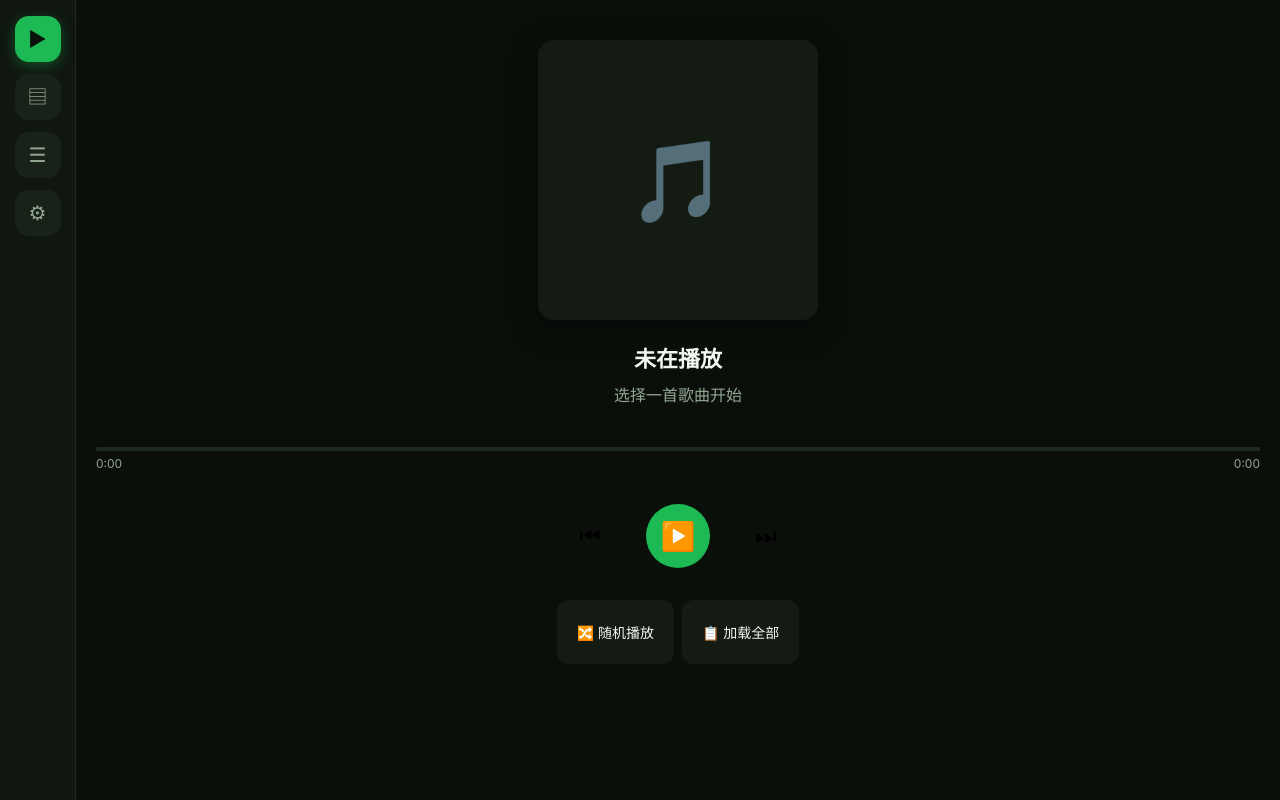
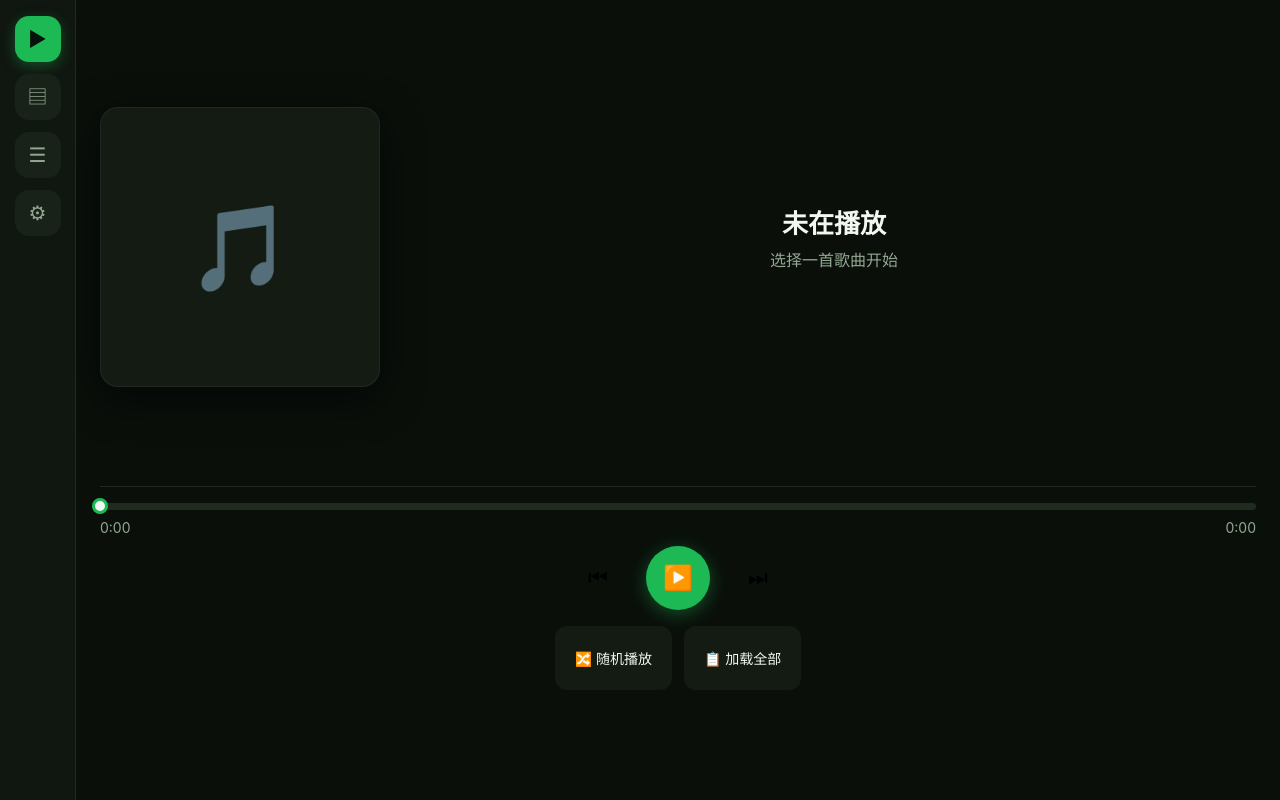
Before and after one commit to ColaCoooool/incar_music, a Vue app in the folder frontend/: page / in a window 1280 px wide. Built offline with nearby package versions, Linux system fonts and the light colour scheme.

Commit message:
feat(frontend): player page - cover+lyrics side by side with big controls

```diff
--- a/frontend/src/styles/main.css
+++ b/frontend/src/styles/main.css
@@ -248,17 +248,26 @@ body {
   height: 100%;
   display: flex;
   flex-direction: column;
-  padding: 20px;
-  padding-top: 40px;
+  padding: 24px;
+  gap: 16px;
+}
+
+.player-main {
+  flex: 1;
+  display: flex;
+  gap: 32px;
+  align-items: center;
+  min-height: 0;
 }
 
 .player-cover {
   width: 280px;
   height: 280px;
-  border-radius: 16px;
+  border-radius: 18px;
   object-fit: cover;
-  margin: 0 auto;
-  box-shadow: 0 8px 32px rgba(0, 0, 0, 0.4);
+  flex-shrink: 0;
+  box-shadow: 0 12px 40px rgba(0, 0, 0, 0.55);
+  border: 1px solid rgba(255, 255, 255, 0.06);
 }
 
 .player-cover-placeholder {
@@ -266,35 +275,74 @@ body {
   display: flex;
   align-items: center;
   justify-content: center;
-  font-size: 80px;
-  margin: 0 auto;
+  font-size: 84px;
 }
 
 .player-info {
-  text-align: center;
-  margin: 24px 0;
+  flex: 1;
+  min-width: 0;
+  display: flex;
+  flex-direction: column;
+  align-items: center;
 }
 
 .player-title {
-  font-size: 22px;
-  font-weight: 600;
-  margin-bottom: 8px;
+  font-size: 26px;
+  font-weight: 700;
+  margin-bottom: 6px;
+  text-align: center;
 }
 
 .player-artist {
   font-size: 16px;
   color: var(--text-secondary);
+  margin-bottom: 16px;
+  text-align: center;
 }
 
-.player-progress {
-  margin: 16px 0;
+/* Lyrics */
+.lyrics-container {
+  width: 100%;
+  max-height: none;
+  overflow: visible;
+  padding: 8px;
+  background: none;
+  border-radius: 0;
+  margin-top: 0;
+  text-align: center;
+}
+
+.lyric-line {
+  padding: 6px 0;
+  font-size: 17px;
+  color: var(--text-muted);
+  transition: all 0.25s;
+}
+
+.lyric-line.active {
+  color: var(--text-primary);
+  font-size: 20px;
+  font-weight: 600;
+  background: rgba(29, 185, 84, 0.12);
+  border: 1px solid rgba(29, 185, 84, 0.25);
+  border-radius: 12px;
+  padding: 7px 22px;
+}
+
+/* Control bar */
+.player-controls {
+  display: flex;
+  flex-direction: column;
+  gap: 8px;
+  border-top: 1px solid var(--border);
+  padding-top: 16px;
 }
 
 .progress-bar {
   width: 100%;
-  height: 4px;
+  height: 7px;
   background: var(--border);
-  border-radius: 2px;
+  border-radius: 4px;
   cursor: pointer;
   position: relative;
 }
@@ -302,32 +350,41 @@ body {
 .progress-fill {
   height: 100%;
   background: var(--accent);
-  border-radius: 2px;
+  border-radius: 4px;
   transition: width 0.1s linear;
+}
+
+.progress-thumb {
+  position: absolute;
+  top: 50%;
+  transform: translate(-50%, -50%);
+  width: 16px;
+  height: 16px;
+  border-radius: 50%;
+  background: var(--text-primary);
+  border: 3px solid var(--accent);
 }
 
 .progress-times {
   display: flex;
   justify-content: space-between;
-  font-size: 12px;
+  font-size: 14px;
   color: var(--text-secondary);
-  margin-top: 4px;
 }
 
-.player-controls {
+.player-buttons {
   display: flex;
   align-items: center;
   justify-content: center;
-  gap: 32px;
-  margin: 16px 0;
+  gap: 20px;
 }
 
 .control-btn {
-  width: 48px;
-  height: 48px;
+  width: 56px;
+  height: 56px;
   border: none;
   background: none;
-  font-size: 24px;
+  font-size: 22px;
   cursor: pointer;
   border-radius: 50%;
   display: flex;
@@ -337,18 +394,27 @@ body {
 }
 
 .control-btn:hover {
-  background: var(--bg-card);
+  background: var(--bg-hover);
 }
 
 .control-btn.play {
   width: 64px;
   height: 64px;
   background: var(--accent);
-  font-size: 28px;
+  font-size: 24px;
+  color: var(--accent-contrast);
+  box-shadow: 0 4px 18px rgba(29, 185, 84, 0.4);
 }
 
 .control-btn.play:hover {
   background: var(--accent-hover);
+}
+
+/* Narrow screens: stacked layout */
+@media (max-width: 767px) {
+  .player-main { flex-direction: column; gap: 16px; }
+  .player-cover { width: 220px; height: 220px; }
+  .lyrics-container { max-height: 180px; overflow-y: auto; }
 }
 
 /* ─── Library / Song List ───────────────────────────────────── */
@@ -581,29 +647,6 @@ body {
   font-size: 16px;
 }
 
-/* ─── Lyrics ────────────────────────────────────────────────── */
-
-.lyrics-container {
-  max-height: 200px;
-  overflow-y: auto;
-  padding: 16px;
-  background: var(--bg-card);
-  border-radius: var(--radius);
-  margin-top: 16px;
-}
-
-.lyric-line {
-  padding: 4px 0;
-  font-size: 14px;
-  color: var(--text-secondary);
-  transition: color 0.3s;
-}
-
-.lyric-line.active {
-  color: var(--accent);
-  font-weight: 500;
-}
-
 /* ─── Settings ──────────────────────────────────────────────── */
 
 .settings-group {
--- a/frontend/src/views/Player.vue
+++ b/frontend/src/views/Player.vue
@@ -1,6 +1,7 @@
 <template>
   <div class="player-view">
-    <!-- Cover Art -->
+    <!-- Cover + Lyrics side by side (wide), stacked (narrow) -->
+    <div class="player-main">
       <div v-if="playerStore.currentSong">
         <img
           v-if="playerStore.currentSong.cover_url"
@@ -12,7 +13,6 @@
       </div>
       <div v-else class="player-cover player-cover-placeholder">🎵</div>
 
-    <!-- Song Info -->
       <div class="player-info">
         <div class="player-title">
           {{ playerStore.currentSong?.title || '未在播放' }}
@@ -20,29 +20,6 @@
         <div class="player-artist">
           {{ playerStore.currentSong?.artist_name || '选择一首歌曲开始' }}
         </div>
-    </div>
-
-    <!-- Progress Bar -->
-    <div class="player-progress">
-      <div class="progress-bar" @click="handleSeek">
-        <div class="progress-fill" :style="{ width: playerStore.progress + '%' }"></div>
-      </div>
-      <div class="progress-times">
-        <span>{{ formatTime(playerStore.currentTime) }}</span>
-        <span>{{ formatTime(playerStore.duration) }}</span>
-      </div>
-    </div>
-
-    <!-- Controls -->
-    <div class="player-controls">
-      <button class="control-btn" @click="playerStore.prev">⏮</button>
-      <button class="control-btn play" @click="playerStore.togglePlay">
-        {{ playerStore.isPlaying ? '⏸' : '▶️' }}
-      </button>
-      <button class="control-btn" @click="playerStore.next">⏭</button>
-    </div>
-
-    <!-- Lyrics -->
         <div v-if="playerStore.lyrics.length" class="lyrics-container" ref="lyricsContainer">
           <div
             v-for="(line, index) in playerStore.lyrics"
@@ -53,11 +30,30 @@
             {{ line.text }}
           </div>
         </div>
+      </div>
+    </div>
 
-    <!-- Quick actions -->
-    <div style="display: flex; gap: 8px; margin-top: 16px; justify-content: center;">
+    <!-- Control bar -->
+    <div class="player-controls">
+      <div class="progress-bar" @click="handleSeek">
+        <div class="progress-fill" :style="{ width: playerStore.progress + '%' }"></div>
+        <div class="progress-thumb" :style="{ left: playerStore.progress + '%' }"></div>
+      </div>
+      <div class="progress-times">
+        <span>{{ formatTime(playerStore.currentTime) }}</span>
+        <span>{{ formatTime(playerStore.duration) }}</span>
+      </div>
+      <div class="player-buttons">
+        <button class="control-btn" @click="playerStore.prev">⏮</button>
+        <button class="control-btn play" @click="playerStore.togglePlay">
+          {{ playerStore.isPlaying ? '⏸' : '▶️' }}
+        </button>
+        <button class="control-btn" @click="playerStore.next">⏭</button>
+      </div>
+      <div style="display: flex; gap: 12px; justify-content: center; padding-top: 8px;">
         <button class="btn btn-secondary" @click="shufflePlay">🔀 随机播放</button>
         <button class="btn btn-secondary" @click="loadAllSongs">📋 加载全部</button>
+      </div>
     </div>
   </div>
 </template>
```
Lines whose indentation alone changed are shown as unchanged.
